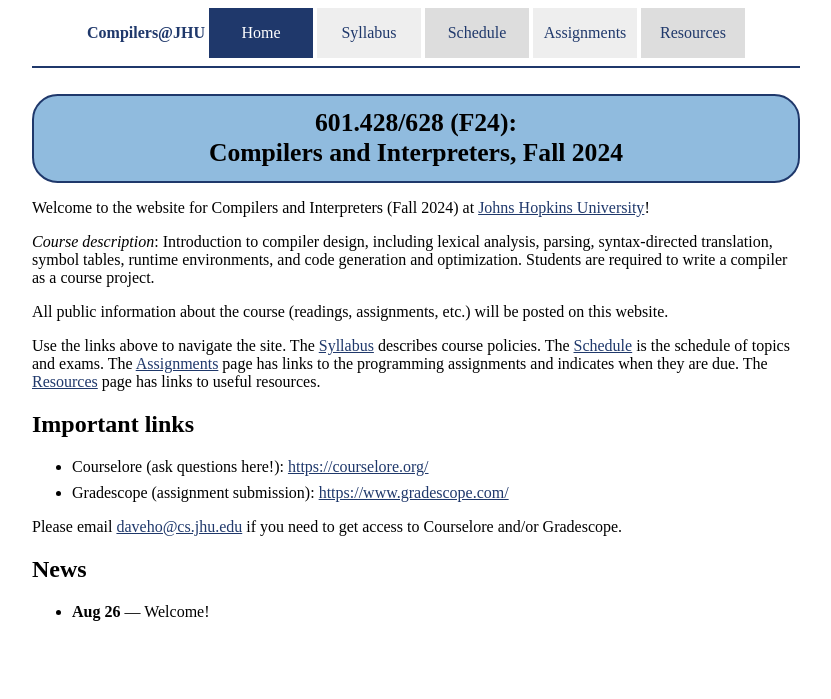
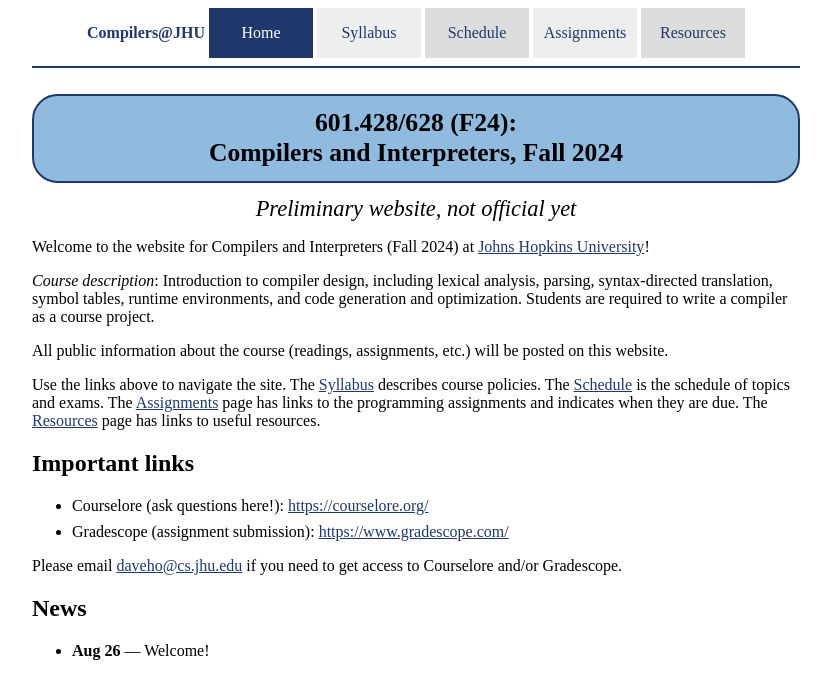
Before and after one commit to jhucompilers/fall2024, a Jekyll site: the page built from index.md, in a window 1280 px wide. Shown: the top 699 px of the page, without its empty margins (224-1055 px from the left). Built offline with Jekyll 4.4.1, drawn with Linux system fonts in a browser that asks for light colours.

Commit message:
mark website as preliminary for now

```diff
--- a/_layouts/default.html
+++ b/_layouts/default.html
@@ -27,6 +27,10 @@
 
     <div id="pageTitle">{{site.coursename}}:<br>{{page.title}}</div>
 
+    <div style="text-align: center; font-size: 140%; font-style: italic;">
+      Preliminary website, not official yet
+    </div>
+
     {{content}}
 
     <div id="footer"></div>
```
